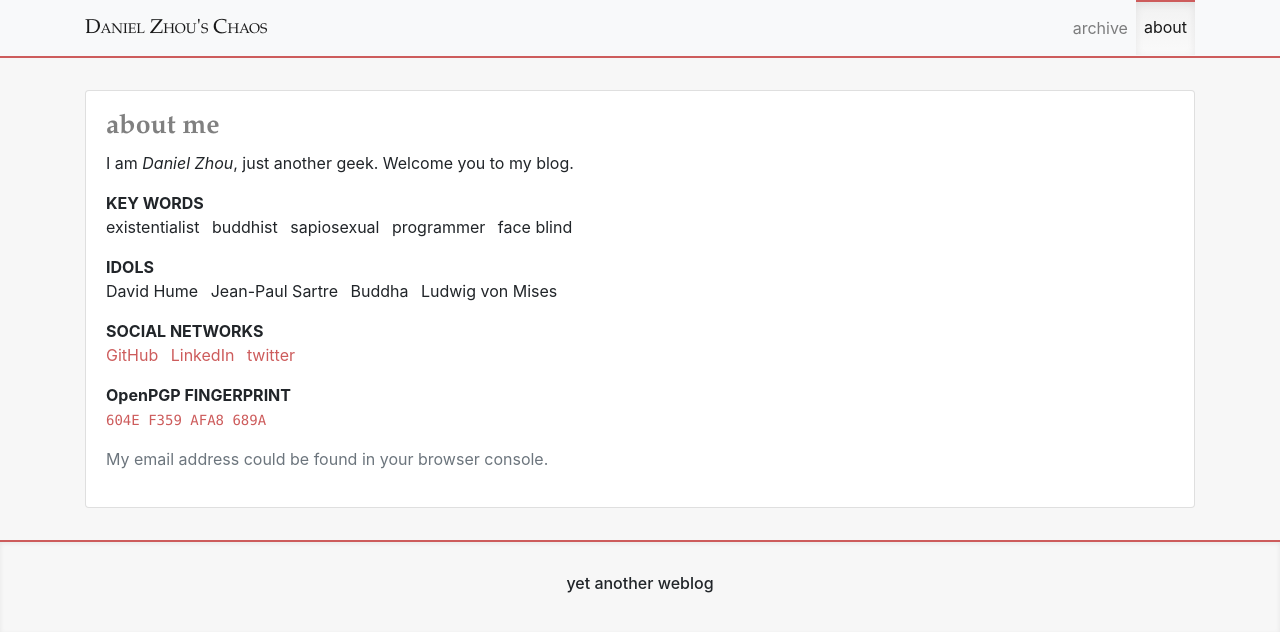
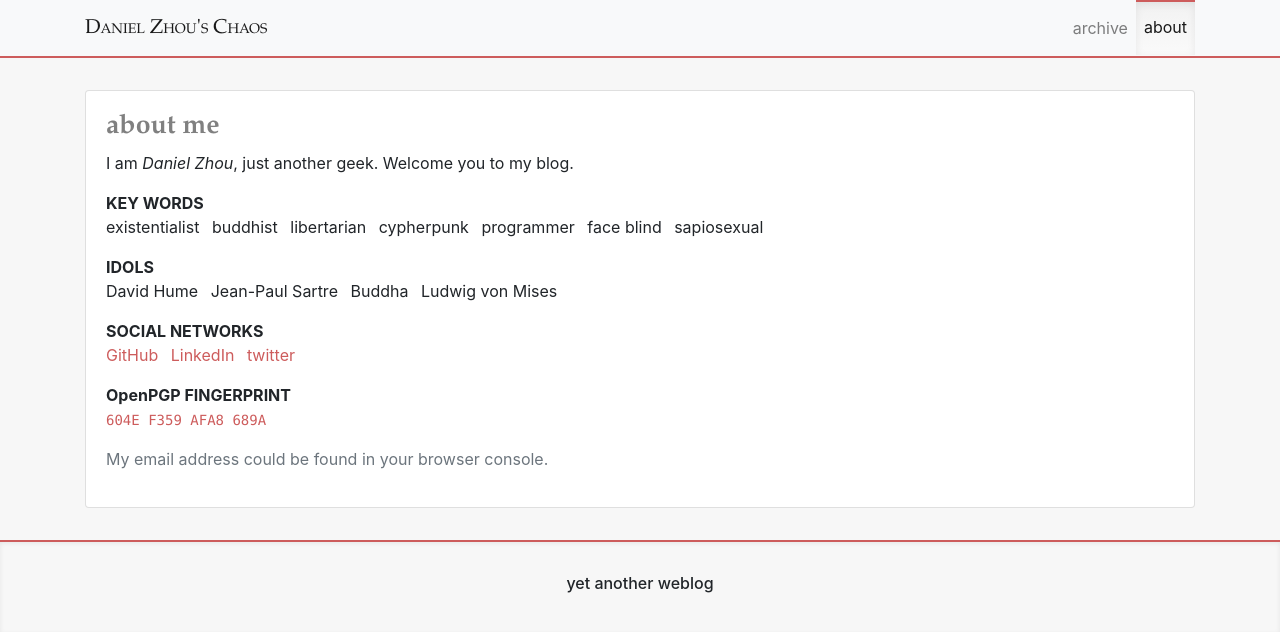
Before and after one commit to dancju/dancju.github.io, a Jekyll site: the page built from about.html, in a window 1280 px wide. Shown: the top 632 px of the page. Built offline with Jekyll 4.4.1, drawn with Linux system fonts in a browser that asks for light colours; nearby versions of some CDN libraries; some of the changed lines change nothing that is shown.

Commit message:
update about

```diff
--- a/_config.yml
+++ b/_config.yml
@@ -25,6 +25,8 @@ url: nerddan.github.io
 social:
   name: Daniel Zhou
   links:
+    - https://douban.com/people/danielc
     - https://github.com/nerdDan
+    - https://linkedin.com/in/danichau
+    - https://quora.com/Daniel-Chau-3
     - https://twitter.com/nerdDaniel
-    - https://douban.com/people/danielc/
--- a/_includes/footer.html
+++ b/_includes/footer.html
@@ -1,19 +1,7 @@
 <footer id="footer"><h6>yet another weblog</h6></footer>
 
-<script
-  src="https://code.jquery.com/jquery-3.3.1.slim.min.js"
-  integrity="sha384-q8i/X+965DzO0rT7abK41JStQIAqVgRVzpbzo5smXKp4YfRvH+8abtTE1Pi6jizo"
-  crossorigin="anonymous"
-></script>
-<script
-  src="https://cdnjs.cloudflare.com/ajax/libs/popper.js/1.14.6/umd/popper.min.js"
-  integrity="sha384-wHAiFfRlMFy6i5SRaxvfOCifBUQy1xHdJ/yoi7FRNXMRBu5WHdZYu1hA6ZOblgut"
-  crossorigin="anonymous"
-></script>
-<script
-  src="https://stackpath.bootstrapcdn.com/bootstrap/4.2.1/js/bootstrap.min.js"
-  integrity="sha384-B0UglyR+jN6CkvvICOB2joaf5I4l3gm9GU6Hc1og6Ls7i6U/mkkaduKaBhlAXv9k"
-  crossorigin="anonymous"
-></script>
+<script src="https://code.jquery.com/jquery-3.3.1.slim.min.js"></script>
+<script src="https://cdnjs.cloudflare.com/ajax/libs/popper.js/1.14.7/umd/popper.min.js"></script>
+<script src="https://stackpath.bootstrapcdn.com/bootstrap/4.3.1/js/bootstrap.min.js"></script>
 <script src="https://cdnjs.cloudflare.com/ajax/libs/mathjax/2.7.5/MathJax.js?config=TeX-AMS_CHTML"></script>
 <script src="/js/main.js"></script>
--- a/_includes/head.html
+++ b/_includes/head.html
@@ -2,12 +2,8 @@
   <meta charset="utf-8" />
   <meta name="viewport" content="width=device-width, initial-scale=1, shrink-to-fit=no" />
   <link rel="alternate" href="/feed.xml" type="application/atom+xml" />
-  <link
-    rel="stylesheet"
-    href="https://stackpath.bootstrapcdn.com/bootstrap/4.2.1/css/bootstrap.min.css"
-    integrity="sha384-GJzZqFGwb1QTTN6wy59ffF1BuGJpLSa9DkKMp0DgiMDm4iYMj70gZWKYbI706tWS"
-    crossorigin="anonymous"
-  />
+  <link rel="stylesheet" href="https://stackpath.bootstrapcdn.com/bootstrap/4.2.1/css/bootstrap.min.css"
+    crossorigin="anonymous" />
   <link rel="stylesheet" href="/css/highlight.css" />
   <link rel="stylesheet" href="/css/main.css" />
   {% seo %}
--- a/about.html
+++ b/about.html
@@ -15,9 +15,11 @@ title: about me
         <ul class="list-inline">
           <li class="list-inline-item">existentialist</li>
           <li class="list-inline-item">buddhist</li>
-          <li class="list-inline-item">sapiosexual</li>
+          <li class="list-inline-item">libertarian</li>
+          <li class="list-inline-item">cypherpunk</li>
           <li class="list-inline-item">programmer</li>
           <li class="list-inline-item">face blind</li>
+          <li class="list-inline-item">sapiosexual</li>
         </ul>
       </dd>
       <dt>IDOLS</dt>
@@ -52,5 +54,5 @@ title: about me
 </div>
 
 <script>
-  console.log(`Send me emails to atob('ZGFuaWNoYXU5M0BnbWFpbC5jb20=').`);
+  console.log(`Send me emails to atob('ZGFuY2p1QHByb3Rvbm1haWwuY29t').`);
 </script>
```
Also changed, not shown: _includes/navbar.html (+2 -9 lines).
